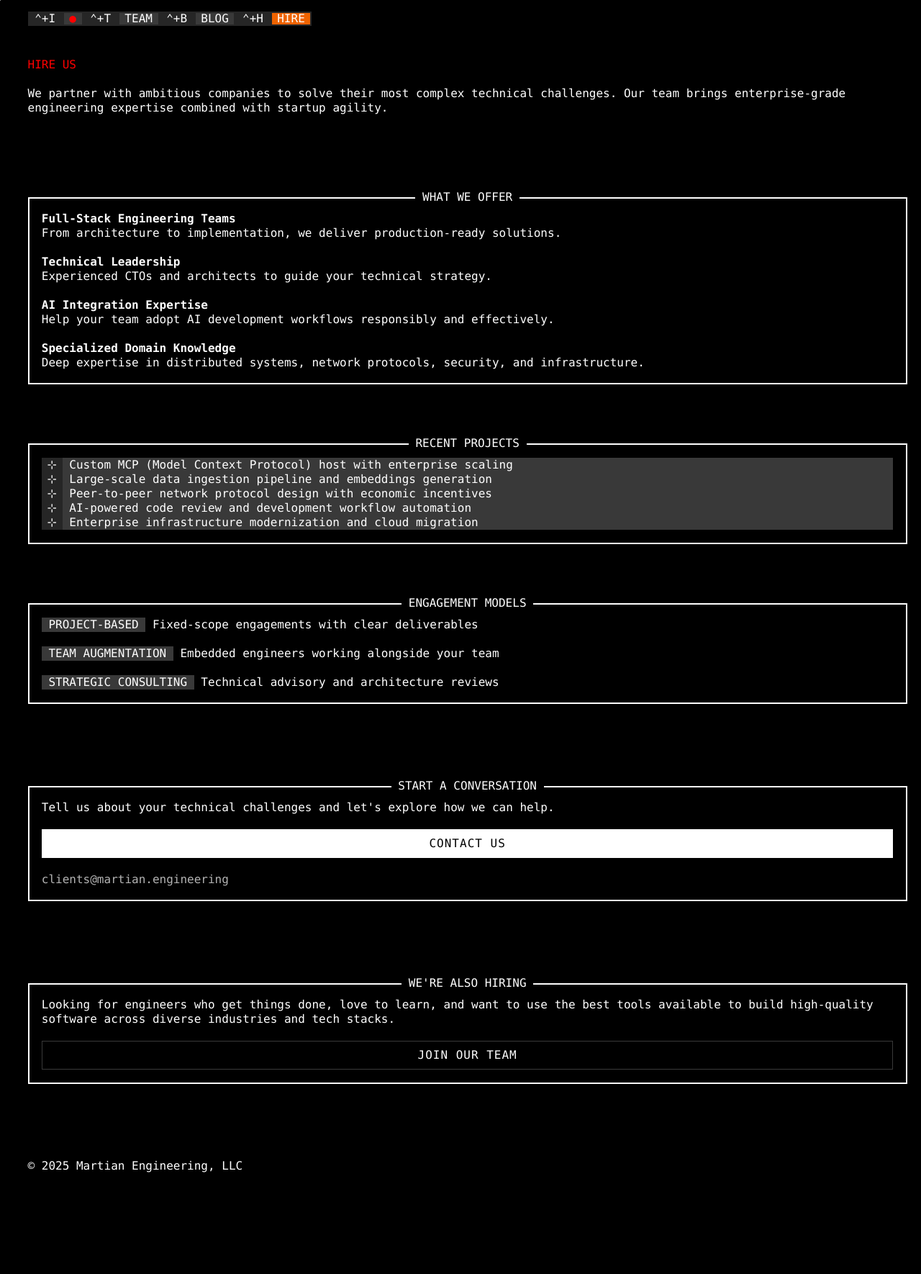
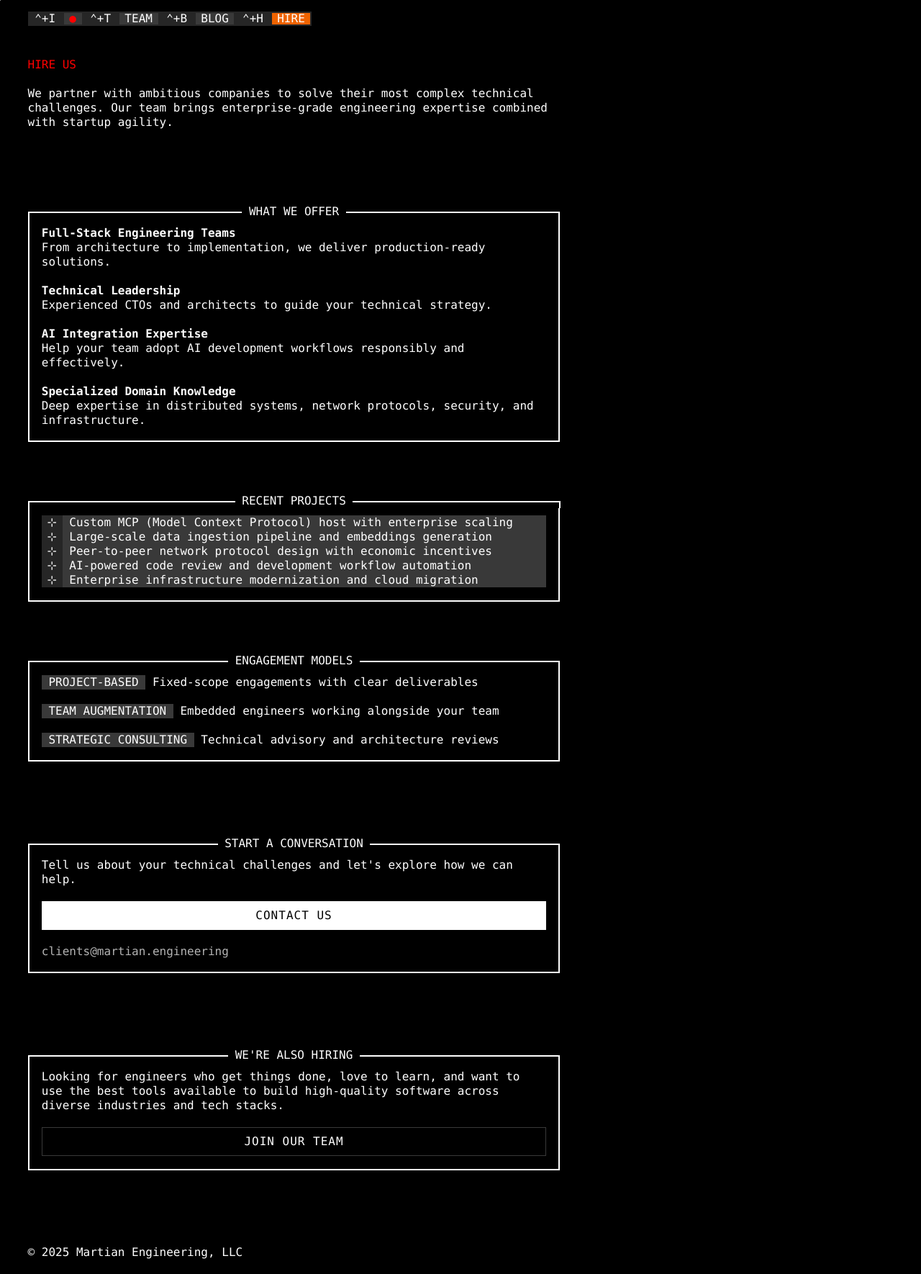
Before and after one commit to Martian-Engineering/martian.engineering, a Next.js app in the folder martian-next/: page /hire in a window 1280 px wide. Shown: the whole page at 72% size. Before the commit the page ends 1650 px from the top, so only its background shows below. Built offline with nearby package versions, Linux system fonts and the light colour scheme; a web font is replaced by a local one.

Commit message:
update styling

```diff
--- a/martian-next/app/hire/page.tsx
+++ b/martian-next/app/hire/page.tsx
@@ -1,6 +1,7 @@
 'use client';
 
 import '@/global.scss';
+import styles from '../page.module.scss';
 import * as React from 'react';
 
 import DefaultLayout from '@/components/page/DefaultLayout';
@@ -22,6 +23,8 @@
       <br />
 
       {/* Hire Header */}
+      <div className={styles.gridContainer}>
+        <div className={styles.leftColumn}>
           <Grid>
             <Row>
               <span style={{ color: 'red' }}>HIRE US</span>
@@ -32,9 +35,16 @@
               Our team brings enterprise-grade engineering expertise combined with startup agility.
             </Row>
           </Grid>
+        </div>
+        <div className={styles.rightColumn}>
+          {/* Empty right column */}
+        </div>
+      </div>
 
       {/* What We Offer */}
-      <Grid style={{ marginTop: '4rem' }}>
+      <div className={styles.gridContainer} style={{ marginTop: '4rem' }}>
+        <div className={styles.leftColumn}>
+          <Grid>
             <Card title="WHAT WE OFFER">
               <strong>Full-Stack Engineering Teams</strong>
               <br />
@@ -59,9 +69,16 @@
               Deep expertise in distributed systems, network protocols, security, and infrastructure.
             </Card>
           </Grid>
+        </div>
+        <div className={styles.rightColumn}>
+          {/* Empty right column */}
+        </div>
+      </div>
 
       {/* Recent Projects */}
-      <Grid style={{ marginTop: '2rem' }}>
+      <div className={styles.gridContainer} style={{ marginTop: '2rem' }}>
+        <div className={styles.leftColumn}>
+          <Grid>
             <Card title="RECENT PROJECTS">
               <ActionListItem icon={`⊹`}>
                 Custom MCP (Model Context Protocol) host with enterprise scaling
@@ -80,9 +97,16 @@
               </ActionListItem>
             </Card>
           </Grid>
+        </div>
+        <div className={styles.rightColumn}>
+          {/* Empty right column */}
+        </div>
+      </div>
 
       {/* Engagement Models */}
-      <Grid style={{ marginTop: '2rem' }}>
+      <div className={styles.gridContainer} style={{ marginTop: '2rem' }}>
+        <div className={styles.leftColumn}>
+          <Grid>
             <Card title="ENGAGEMENT MODELS">
               <Row>
                 <Badge>PROJECT-BASED</Badge> Fixed-scope engagements with clear deliverables
@@ -97,9 +121,16 @@
               </Row>
             </Card>
           </Grid>
+        </div>
+        <div className={styles.rightColumn}>
+          {/* Empty right column */}
+        </div>
+      </div>
 
       {/* Contact CTA */}
-      <Grid style={{ marginTop: '4rem' }}>
+      <div className={styles.gridContainer} style={{ marginTop: '4rem' }}>
+        <div className={styles.leftColumn}>
+          <Grid>
             <Card title="START A CONVERSATION">
               Tell us about your technical challenges and let's explore how we can help.
               <br />
@@ -112,9 +143,16 @@
               <span style={{ opacity: 0.7 }}>clients@martian.engineering</span>
             </Card>
           </Grid>
+        </div>
+        <div className={styles.rightColumn}>
+          {/* Empty right column */}
+        </div>
+      </div>
 
       {/* We're Also Hiring */}
-      <Grid style={{ marginTop: '4rem' }}>
+      <div className={styles.gridContainer} style={{ marginTop: '4rem' }}>
+        <div className={styles.leftColumn}>
+          <Grid>
             <Card title="WE'RE ALSO HIRING">
               Looking for engineers who get things done, love to learn, and want to use the best tools available
               to build high-quality software across diverse industries and tech stacks.
@@ -125,12 +163,24 @@
               </a>
             </Card>
           </Grid>
+        </div>
+        <div className={styles.rightColumn}>
+          {/* Empty right column */}
+        </div>
+      </div>
 
-      <Grid style={{ marginTop: '4rem' }}>
+      <div className={styles.gridContainer} style={{ marginTop: '4rem' }}>
+        <div className={styles.leftColumn}>
+          <Grid>
             <Row>
               © 2025 Martian Engineering, LLC
             </Row>
           </Grid>
+        </div>
+        <div className={styles.rightColumn}>
+          {/* Empty right column */}
+        </div>
+      </div>
     </DefaultLayout>
   );
 }
```
Also changed, not shown: martian-next/app/blog/page.tsx (+32 -3 lines), martian-next/app/team/page.tsx (+31 -3 lines), martian-next/content/index/sweetspot-usaspending.md (added, +12 -0 lines). Lines whose indentation alone changed are shown as unchanged.
